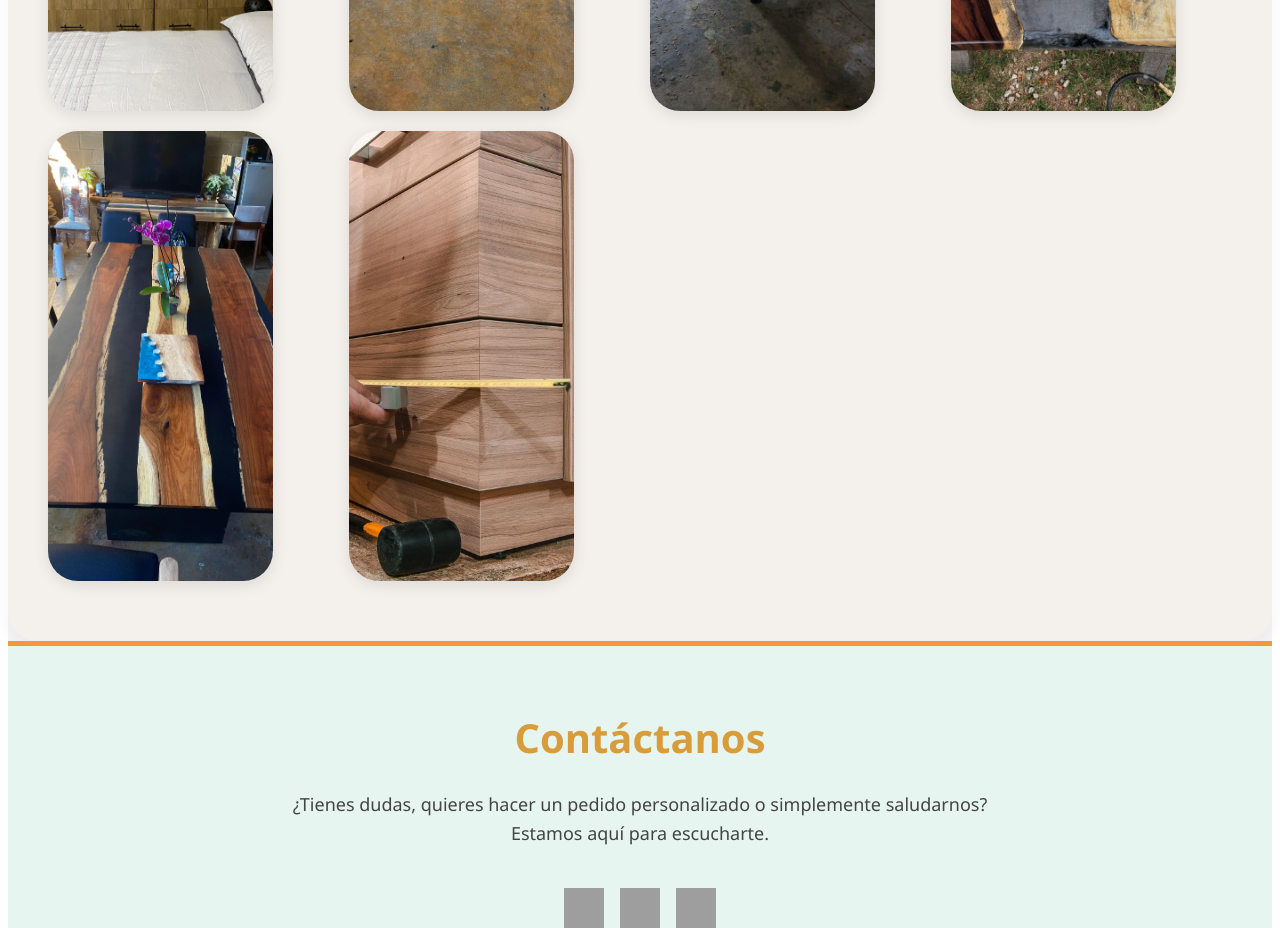
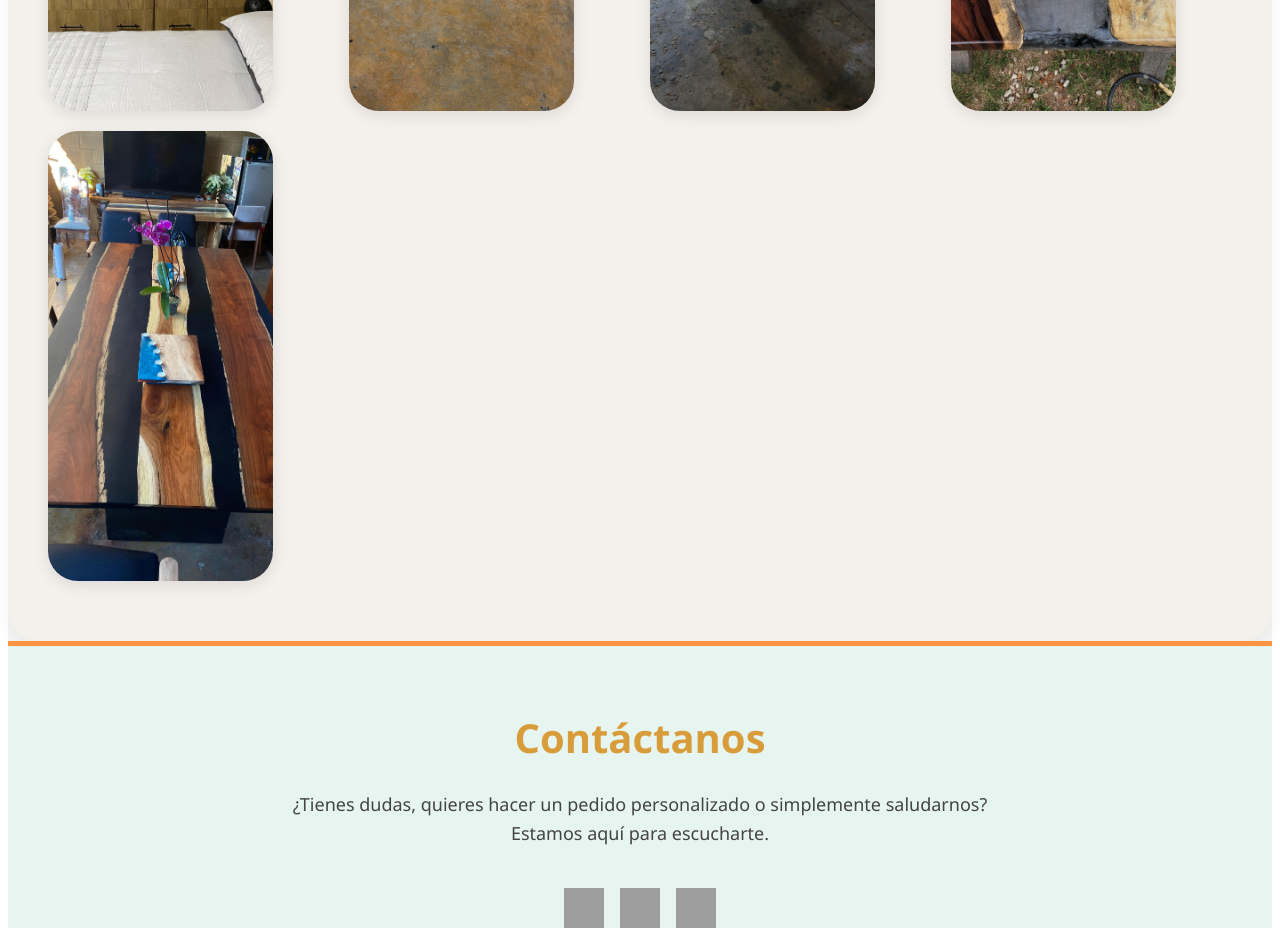
Before and after one commit to DanielRobles1/mosacarpin, an Angular app: page / in a window 1280 px wide. Shown: the part 2500-3428 px from the top of the page. Built offline with nearby package versions, Linux system fonts and the light colour scheme; grey boxes are pictures that could not be loaded.

Commit message:
✨ Actualización del diseño del componente Dis

```diff
--- a/src/app/pages/todo/todo.component.html
+++ b/src/app/pages/todo/todo.component.html
@@ -51,7 +51,7 @@
       <img src="assets/t3.jpg" alt="Mueble artesanal 3">
       <img src="assets/t4.jpg" alt="Mueble artesanal 3">
       <img src="assets/t5.jpg" alt="Mueble artesanal 3">
-      <img src="assets/mueble.jpg" alt="Mueble artesanal 3">
+
       <!-- Agrega más imágenes aquí -->
     </div>
 </section>
```
